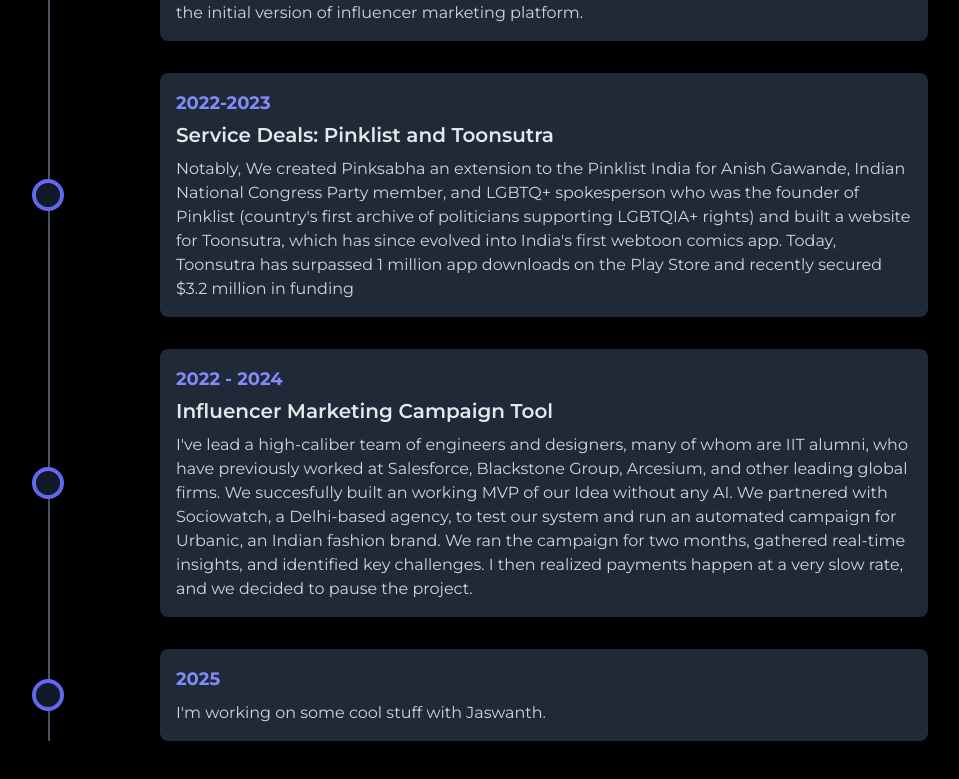
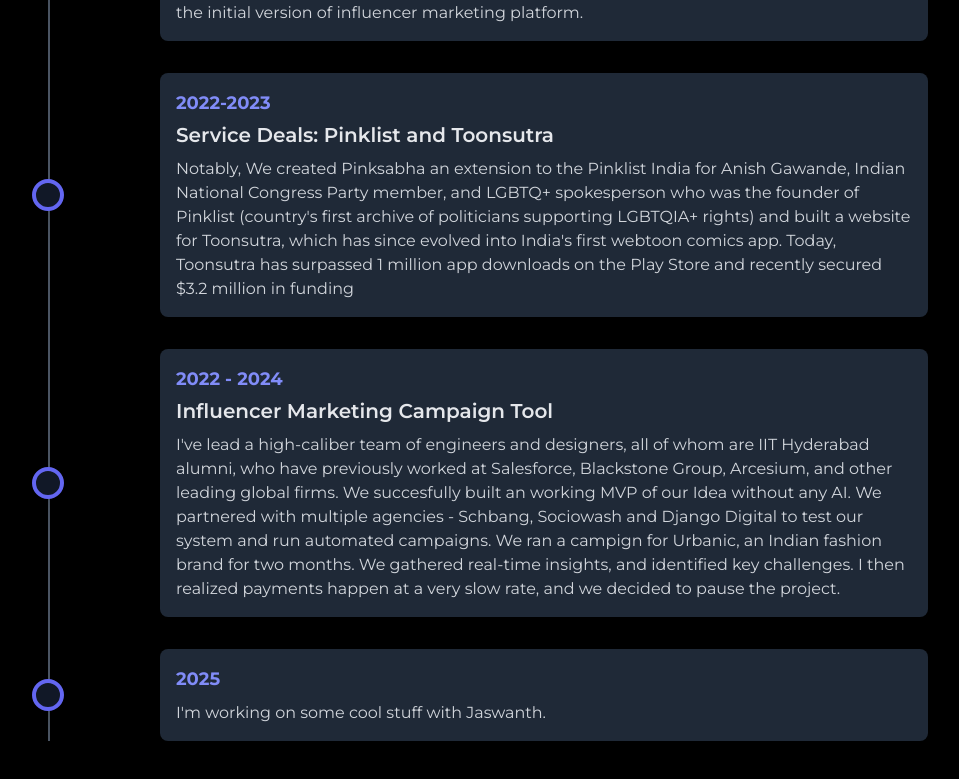
Before and after one commit to frostedCupcake/vivly-it, a Next.js app: page /vg in a window 1280 px wide. Shown: the part 2841-3620 px from the top of the page, without its empty margins (160-1119 px from the left). Built offline with nearby package versions, Linux system fonts and the light colour scheme.

Commit message:
update vg profile

```diff
--- a/src/app/vg/page.js
+++ b/src/app/vg/page.js
@@ -74,7 +74,7 @@
     year: "2022 - 2024",
     title: "Influencer Marketing Campaign Tool",
     description:
-      "I've lead a high-caliber team of engineers and designers, many of whom are IIT alumni, who have previously worked at Salesforce, Blackstone Group, Arcesium, and other leading global firms. We succesfully built an working MVP of our Idea without any AI. We partnered with Sociowatch, a Delhi-based agency, to test our system and run an automated campaign for Urbanic, an Indian fashion brand. We ran the campaign for two months, gathered real-time insights, and identified key challenges.  I then realized payments happen at a very slow rate, and we decided to pause the project.",
+      "I've lead a high-caliber team of engineers and designers, all of whom are IIT Hyderabad alumni, who have previously worked at Salesforce, Blackstone Group, Arcesium, and other leading global firms. We succesfully built an working MVP of our Idea without any AI. We partnered with multiple agencies - Schbang, Sociowash and Django Digital to test our system and run automated campaigns. We ran a campign for Urbanic, an Indian fashion brand for two months. We gathered real-time insights, and identified key challenges. I then realized payments happen at a very slow rate, and we decided to pause the project.",
   },
 
   {
```
